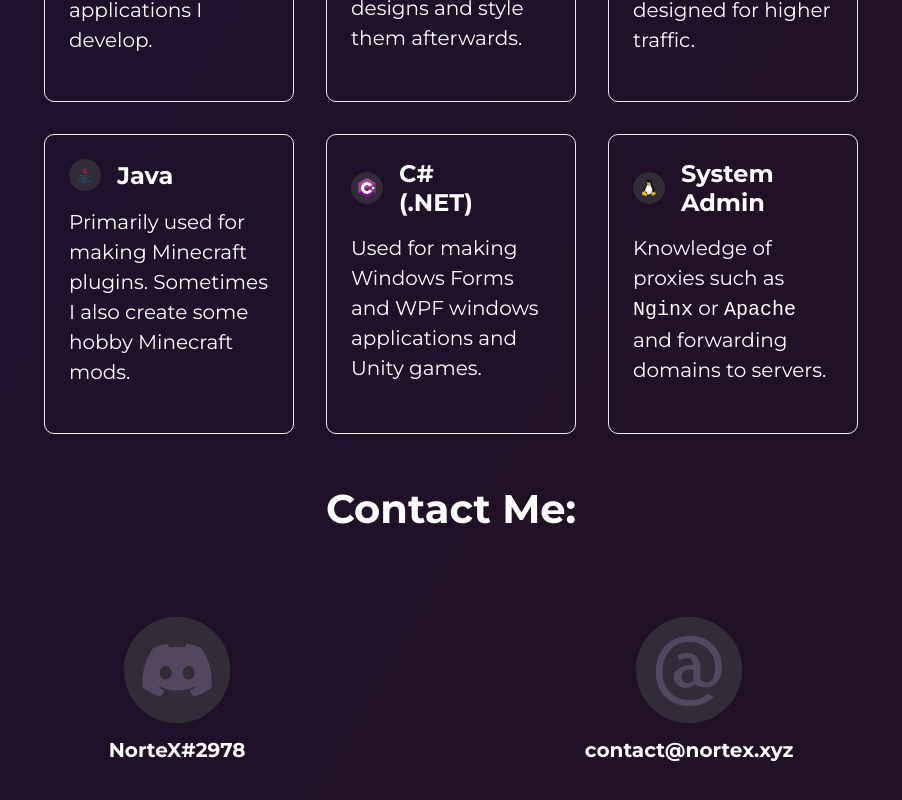
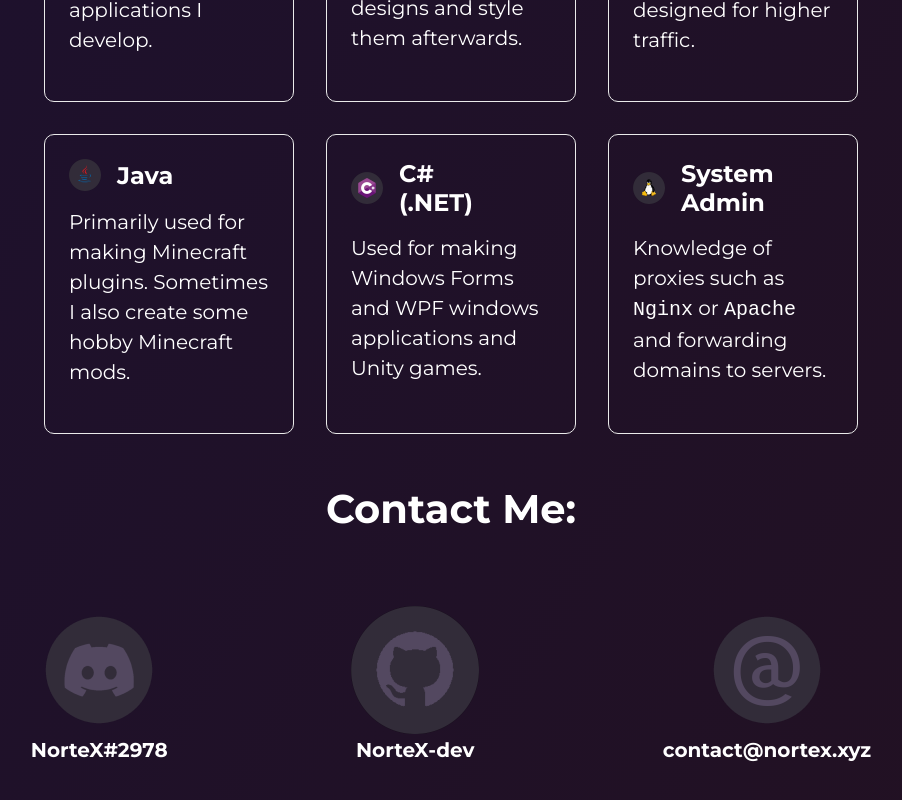
Before and after one commit to NorteX-dev/nortex-page, a Next.js app: page / in a window 1280 px wide. Shown: the part 1461-2261 px from the top of the page, without its empty margins (189-1091 px from the left). Built offline with nearby package versions, Linux system fonts and the light colour scheme.

Commit message:
Added github

```diff
--- a/pages/index.js
+++ b/pages/index.js
@@ -137,6 +137,14 @@ export default function Home() {
 						</div>
 						<div className={styles.el}>
 							<div>
+								<Image src={"/github.png"} width={"128"} height={"128"} />
+							</div>
+							<a href={"https://github.com/NorteX-dev"} target={"_blank"}>
+								NorteX-dev
+							</a>
+						</div>
+						<div className={styles.el}>
+							<div>
 								<Image src={"/email.png"} width={"128"} height={"128"} />
 							</div>
 							<a href={"mailto:contact@nortex.xyz"} target={"_blank"}>
```
Also changed, not shown: public/github.png (added).
